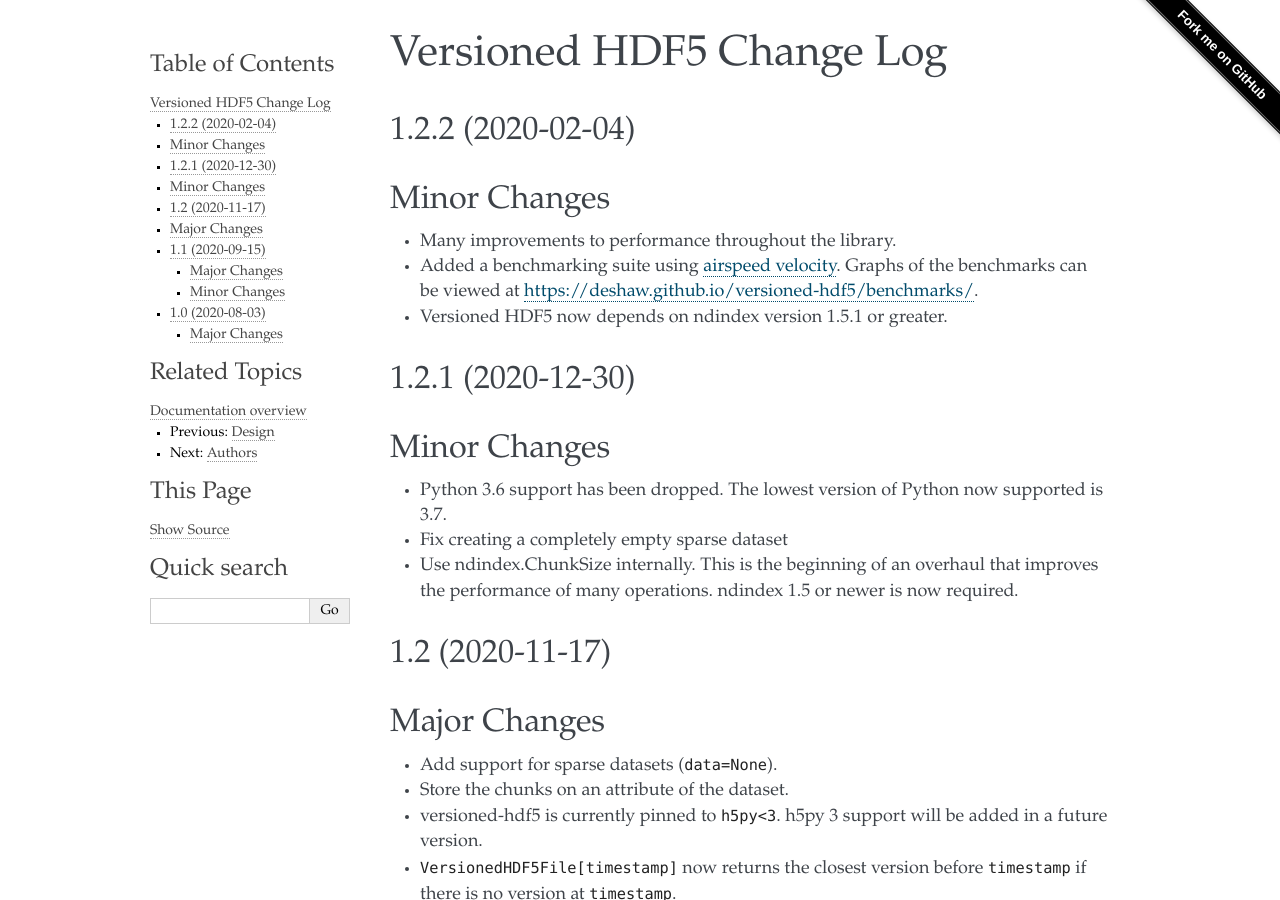
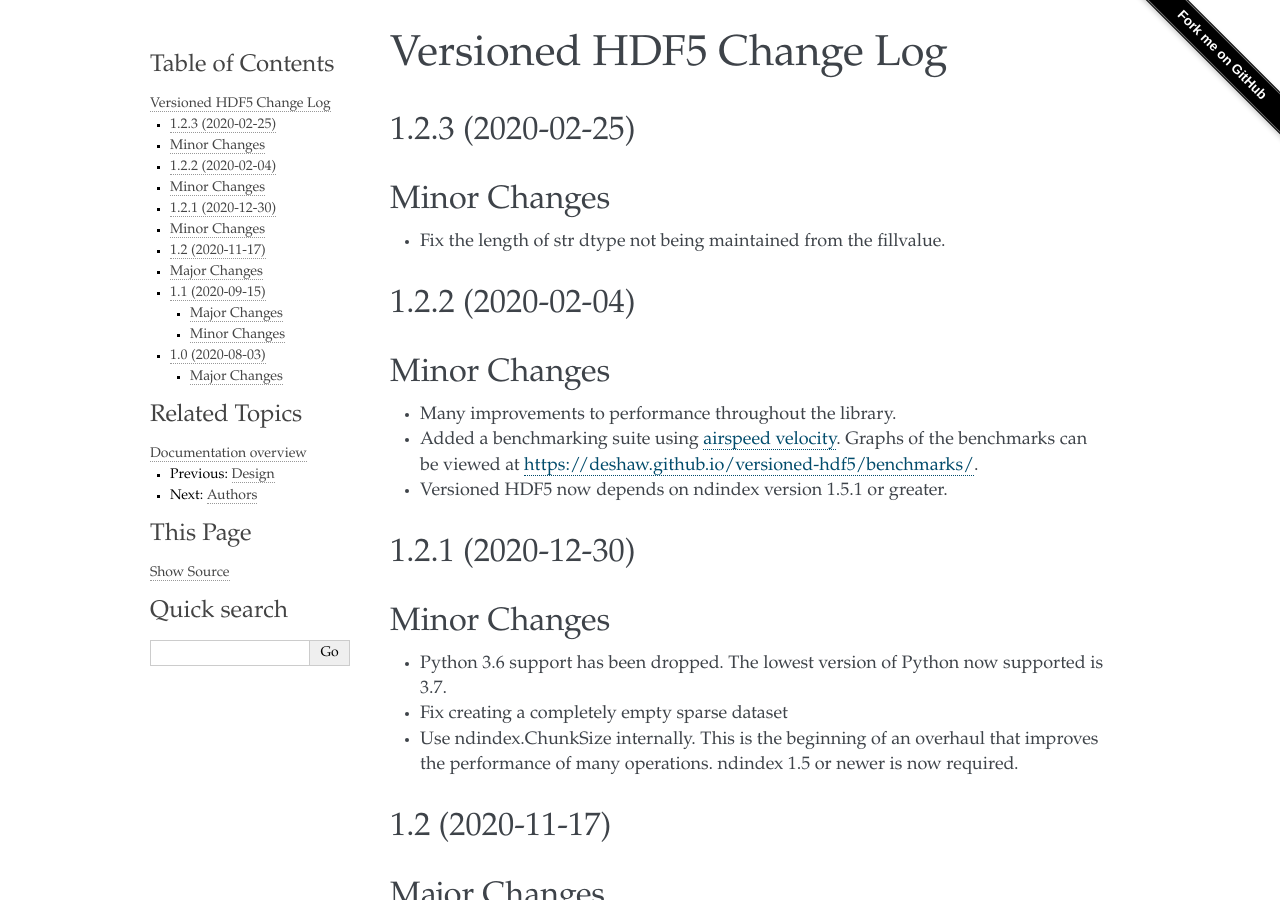
Before and after one commit to deshaw/versioned-hdf5, a Sphinx documentation site: the page built from docs/changelog.md, in a window 1280 px wide and 900 px high. Built offline with Sphinx 7.4.7, drawn with Linux system fonts in a browser that asks for light colours.

Commit message:
Add 1.2.3 release notes

```diff
--- a/docs/changelog.md
+++ b/docs/changelog.md
@@ -1,5 +1,11 @@
 Versioned HDF5 Change Log
 =========================
+
+## 1.2.3 (2020-02-25)
+
+## Minor Changes
+
+- Fix the length of str dtype not being maintained from the fillvalue.
 
 ## 1.2.2 (2020-02-04)
 
```
